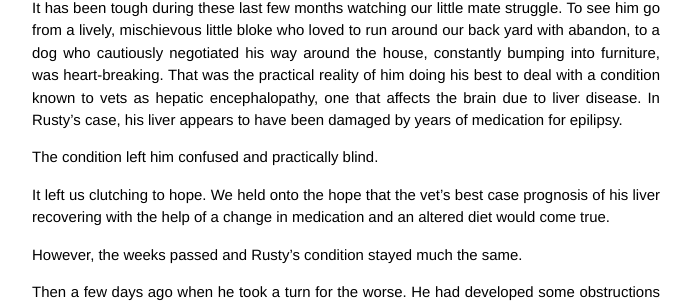
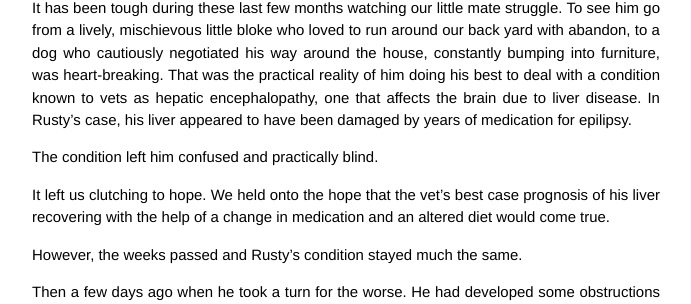
Before and after one commit to keithpitty/rusty, a Jekyll site: the page built from _posts/2013-10-09-grieving-for-our-little-mate.md, in a window 1280 px wide and 900 px high. Shown: the part 272-576 px from the top of the window, without its empty margins (294-985 px from the left). Built offline with Jekyll 4.4.1, drawn with Linux system fonts in a browser that asks for light colours; Markdown is read by kramdown in place of the engine named in the settings.

Commit message:
Minor edits to initial post.

```diff
--- a/_posts/2013-10-09-grieving-for-our-little-mate.md
+++ b/_posts/2013-10-09-grieving-for-our-little-mate.md
@@ -8,7 +8,7 @@ This coming February he would have been living with us for nine years. In April
 
 But today we had to let him go.
 
-It has been tough during these last few months watching our little mate struggle. To see him go from a lively, mischievous little bloke who loved to run around our back yard with abandon, to a dog who cautiously negotiated his way around the house, constantly bumping into furniture, was heart-breaking. That was the practical reality of him doing his best to deal with a condition known to vets as hepatic encephalopathy, one that affects the brain due to liver disease. In Rusty's case, his liver appears to have been damaged by years of medication for epilipsy.
+It has been tough during these last few months watching our little mate struggle. To see him go from a lively, mischievous little bloke who loved to run around our back yard with abandon, to a dog who cautiously negotiated his way around the house, constantly bumping into furniture, was heart-breaking. That was the practical reality of him doing his best to deal with a condition known to vets as hepatic encephalopathy, one that affects the brain due to liver disease. In Rusty's case, his liver appeared to have been damaged by years of medication for epilipsy.
 
 The condition left him confused and practically blind.
 
```
Also changed, not shown: images/rusty01.jpg, images/rusty02.jpg, 1 other file.
